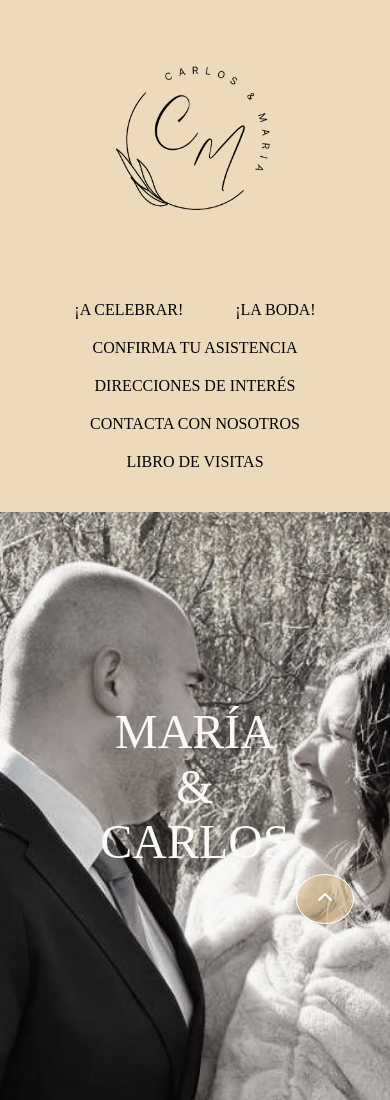
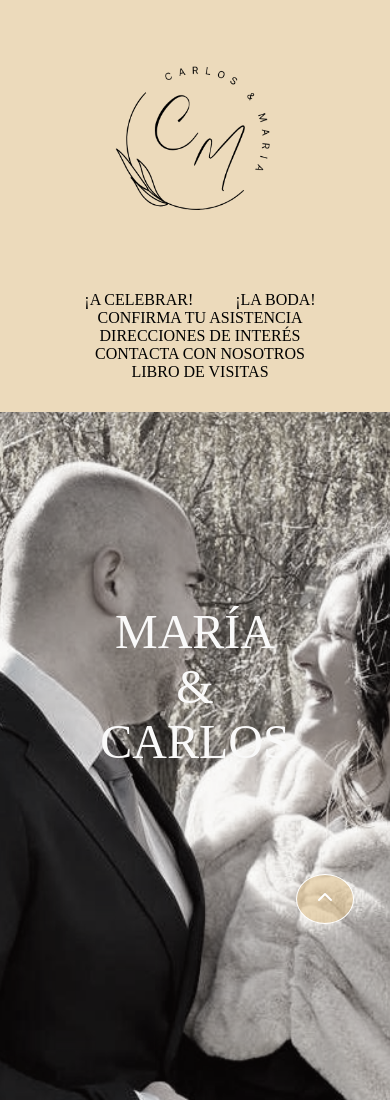
Before and after one commit to Enriquedesigner825/bodaCarlosyMaria, a website: page assets/index.html in a window 390 px wide. Shown: the top 1100 px of the page. Drawn offline with Linux system fonts and the light colour scheme; a web font is replaced by a local one.

Commit message:
Últimos detalles de css 10px sin margin

```diff
--- a/assets/css/style.css
+++ b/assets/css/style.css
@@ -565,9 +565,7 @@ button:hover {
 
       li {
         display: block;   /* Asegura que los elementos de la lista estén en bloque (por defecto ya lo están) */
-        margin: 10px 0;   /* Espacio entre los elementos */
-        padding: 10px;
-
+        padding-left: 10px;
         text-align: center;
       }
 
```
